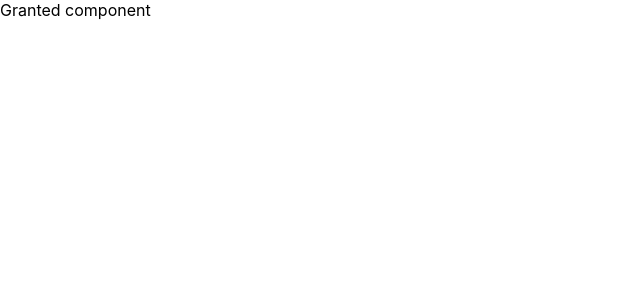
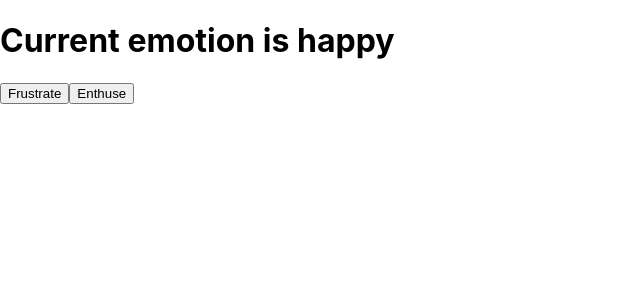
Before and after one commit to Paskual86/react-essentials, a React (Create React App) app: page / in a window 1280 px wide. Shown: the top 300 px of the page, without its empty margins (0-640 px from the left). Built offline with nearby package versions, Linux system fonts and the light colour scheme.

Commit message:
useState

```diff
--- a/src/App.js
+++ b/src/App.js
@@ -1,21 +1,19 @@
+import React, { useState } from 'react';
 import './App.css';
-import restaurant from './FoodImage1.jpg'
 
-function GrantedComponent(){
-  return <div>Granted component</div>
-}
 
-function EveryoneComponent(){
-  return <div>Everyone component</div>
-}
+function App() {
+  const [emotion, setEmotion] = useState("happy");
 
-function App(props) {
-
-  if(props.authorize){
-    return GrantedComponent();
-  }else{
-    return EveryoneComponent();
-  }
+  return (<>
+    <h1>Current emotion is {emotion}</h1>
+    <button onClick={() => setEmotion("frustrated")}>
+      Frustrate
+    </button>
+    <button onClick={() => setEmotion("enthusiastic")}>
+      Enthuse
+    </button>
+  </>);
 }
 
 export default App;
```
